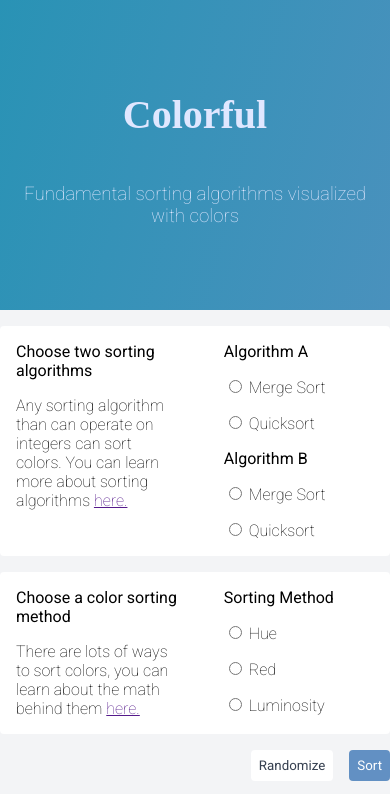
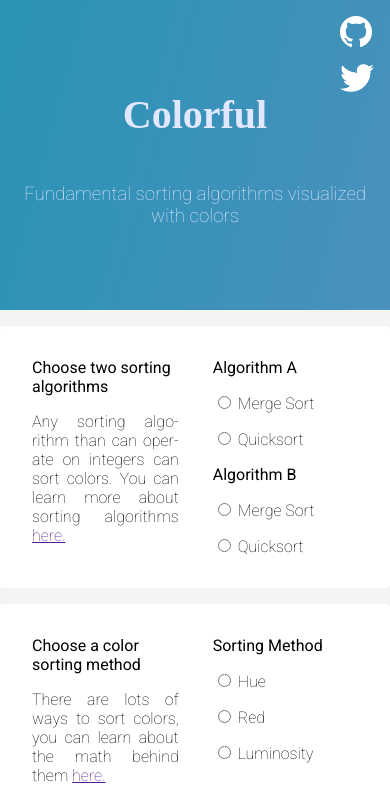
Before and after one commit to haydenbetts/color-sort-visualizer, a website built with Parcel: page src/index.html in a window 390 px wide. Shown: the top 794 px of the page. Built offline with nearby package versions, Linux system fonts and the light colour scheme.

Commit message:
Adding logos

```diff
--- a/src/index.html
+++ b/src/index.html
@@ -11,6 +11,10 @@
 </head>
 <body>
     <div class="heading-container">
+        <div id="social">
+            <img id="gh" src="./assets/GitHub-Mark-Light-64px.png" onclick="window.open('https://github.com/haydenbetts/color-sort-visualizer')" />
+            <img id="tw" src="./assets/2021 Twitter logo - white.png" onclick="window.open('https://twitter.com/haydenbetts')" />
+        </div>
         <h1 class="font-serif">Colorful</h1>
         <h3 class="subheading-text">Fundamental sorting algorithms visualized with colors</h3>
     </div>
--- a/src/styles.css
+++ b/src/styles.css
@@ -62,13 +62,7 @@ h1 {
 
 @media only screen and (max-width: 600px) {
     .form-container {
-        border-radius: var(--border-radius);
-        margin: 1rem auto 1rem auto;
-        padding: 1rem;
-        max-width: var(--inner-content-width);
-        display: flex;
-        flex-direction: row;
-        background: white;
+        /* padding: 1rem; */
     }
 }
 
@@ -88,6 +82,13 @@ h1 {
 
 .form-container-description-row {
     padding-top: 1rem;
+}
+
+@media only screen and (max-width: 600px) {
+    .form-container-description-row {
+        hyphens: auto;
+        text-align: justify;
+    }
 }
 
 b {
@@ -117,7 +118,7 @@ b {
     .form-col {
         display: flex;
         flex-direction: column;
-        margin-left: 25%;
+        margin-left: 2rem;
     }
 }
 
@@ -224,6 +225,39 @@ canvas {
 	animation: gradient 20s ease infinite;
 }
 
+#social {
+    position: absolute;
+    top: 2rem;
+    right: 2rem;
+}
+
+#gh {
+    cursor: pointer;
+    height: 32px;
+    width: 32px;
+}
+
+#tw {
+    cursor: pointer;
+    height: 28px;
+    margin-left: 1rem;
+}
+
+@media only screen and (max-width: 600px) {
+    #social {
+        position: absolute;
+        top: 1rem;
+        right: 1rem;
+        display: flex;
+        flex-direction: column;
+    }
+
+    #tw {
+        margin-top: 1rem;
+        margin-left: 0;
+    }
+}
+
 @keyframes gradient {
 	0% {
 		background-position: 0% 50%;
```
Also changed, not shown: src/assets/2021 Twitter logo - white.png (added), src/assets/GitHub-Mark-Light-64px.png (added).
